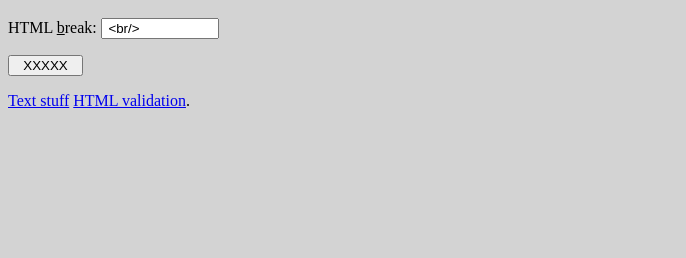
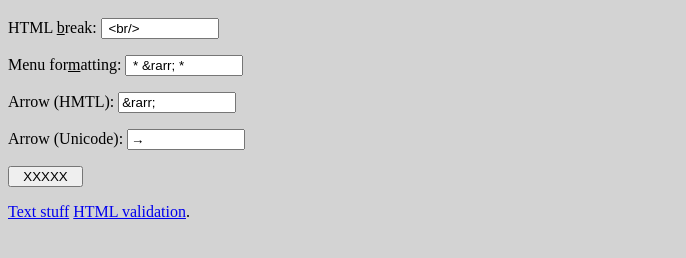
Before and after one commit to PeterMortensen/Edit_Overflow, a plain HTML site: page Web_Application/FixedStrings.html in a window 1280 px wide. Shown: the part 120-378 px from the top of the page, without its empty margins (0-686 px from the left). Drawn offline with Linux system fonts and the light colour scheme.

Commit message:
Added more items from the "Text" menu to the web interface. Menu formatting related.

```diff
--- a/Web_Application/FixedStrings.html
+++ b/Web_Application/FixedStrings.html
@@ -36,6 +36,47 @@
                    accesskey="B"
                />
             </p>
+
+            <p>Menu for<u>m</u>atting:
+
+               <input
+                   name="Menu formatting"
+                   type="text"
+                   id="MenuFormatting"
+                   class="XYZ29"
+                   value=" * &amp;rarr; *"
+                   style="width:110px;"
+                   accesskey="U"
+               />
+            </p>
+
+            <p>Arrow (HMTL):
+
+               <input
+                   name="Arrow - HMTL"
+                   type="text"
+                   id="Arrow_HMTL"
+                   class="XYZ30"
+                   value="&amp;rarr;"
+                   style="width:110px;"
+                   accesskey="H"
+               />
+            </p>
+
+            <p>Arrow (Unicode):
+
+               <input
+                   name="Arrow - Unicode"
+                   type="text"
+                   id="Arrow_Unicode"
+                   class="XYZ31"
+                   value="→"
+                   style="width:110px;"
+                   accesskey="A"
+               />
+            </p>
+
+
 
             <!--
 
```
